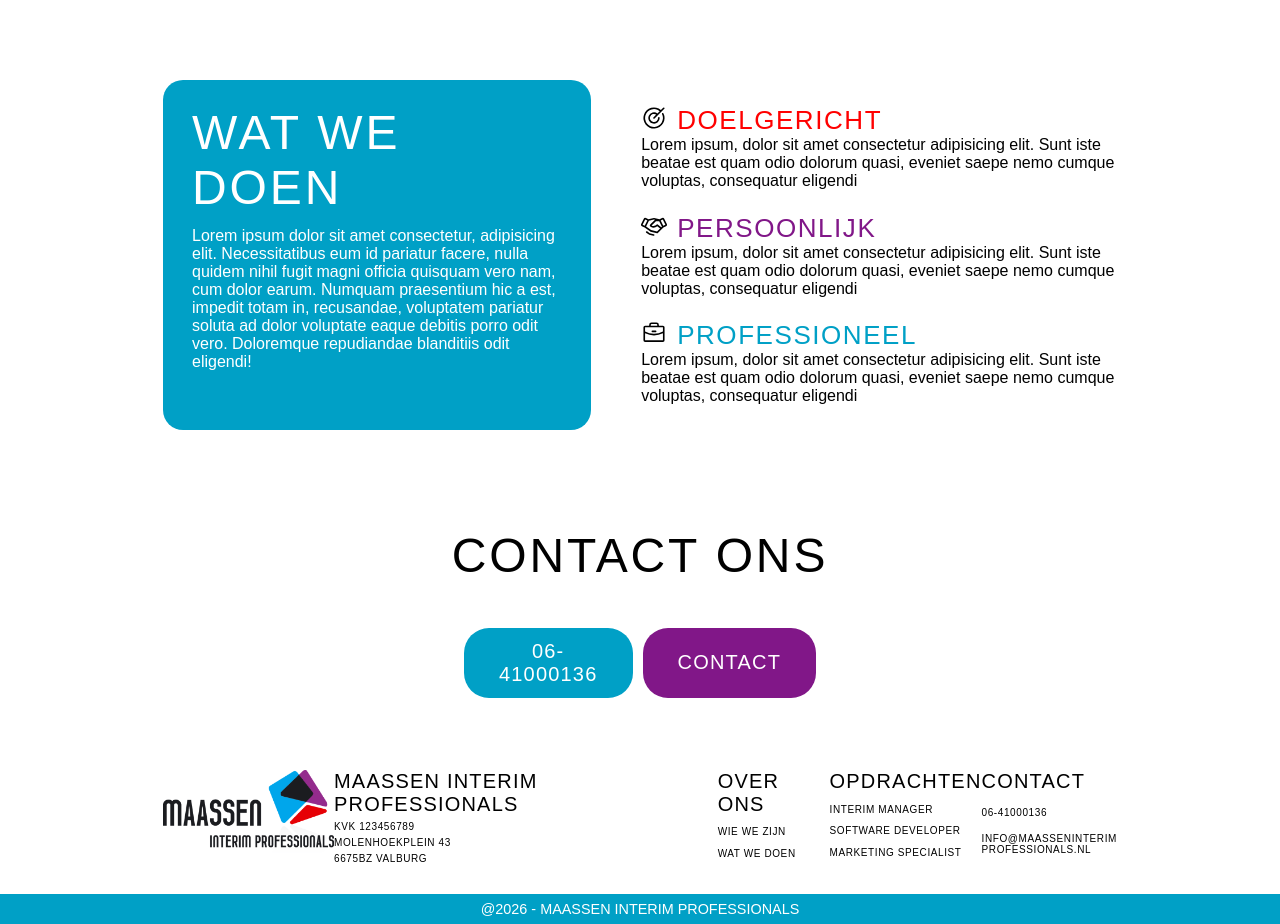
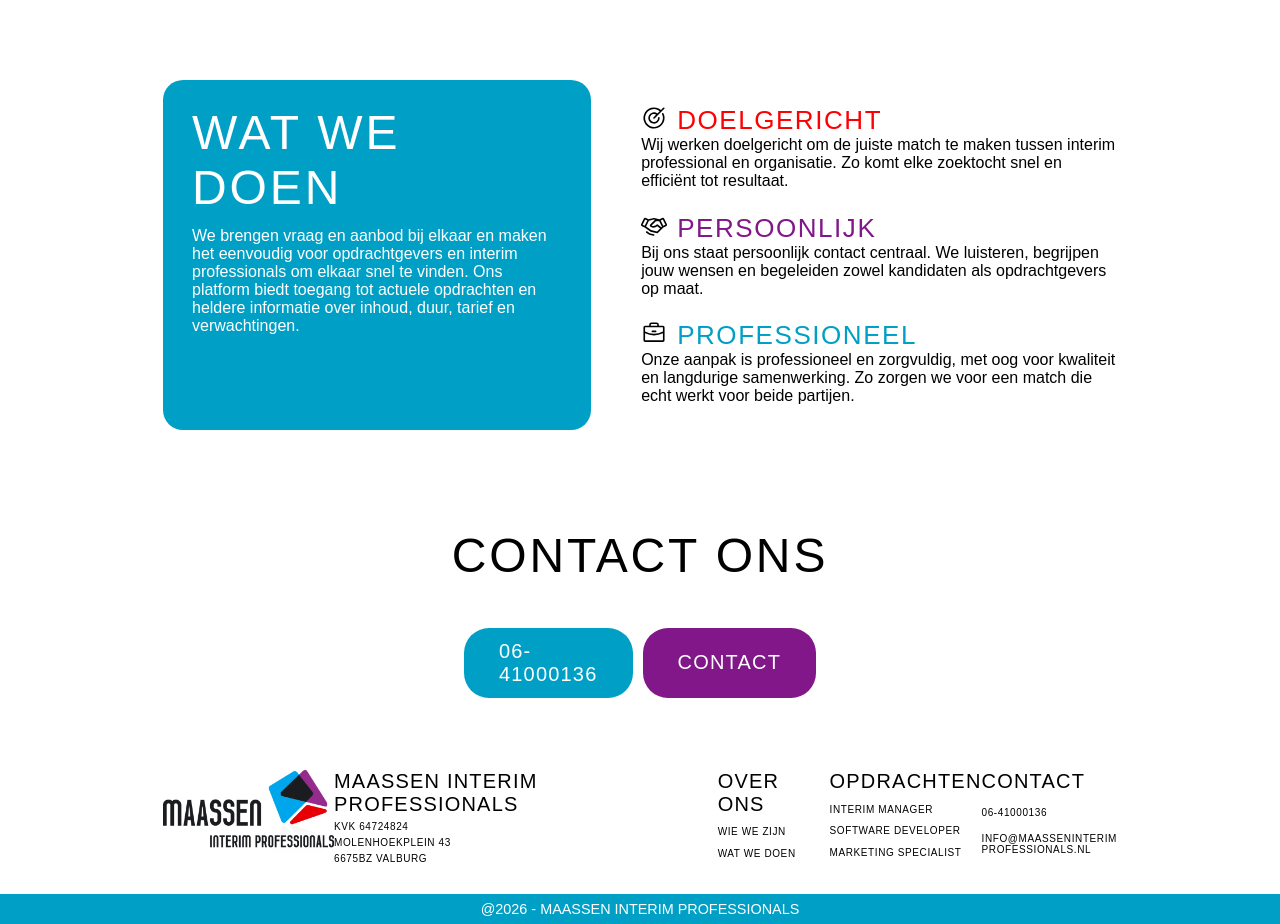
Before and after one commit to BoMaassen/fro-maassen-interim-professionals, a React (Vite) app: page /over-ons in a window 1280 px wide. Shown: the part 1020-1944 px from the top of the page. Built offline with nearby package versions, Linux system fonts and the light colour scheme.

Commit message:
work done at valburg

```diff
--- /dev/null
+++ b/src/components/contact/ContactSection.css
@@ -0,0 +1,17 @@
+/*-----CONTACT-SECTION-----*/
+.contact{
+    display: flex;
+    flex-direction: column;
+    align-items: center;
+    justify-content: space-around;
+    height: 215px;
+    margin: 50px 0;
+}
+
+.contact-buttons{
+    display: flex;
+    flex-direction: row;
+    justify-content: center;
+    width: 325px;
+    gap: 10px;
+}
--- /dev/null
+++ b/src/components/contact/ContactSection.jsx
@@ -0,0 +1,19 @@
+import './ContactSection.css'
+import Button from "../../components/button/Button";
+import Alink from "../../components/alink/Alink.JSX";
+import { useNavigate } from "react-router-dom";
+
+function ContactSection() {
+    const navigate = useNavigate();
+
+    return (
+        <section className="contact">
+            <h2>Contact ons</h2>
+            <div className="contact-buttons">
+                <Alink href="tel:0641000136" className="phone-number text-button blue equal alink" text="06-41000136" />
+                <Button className="contact-button text-button purple equal" type="button" onClick={() => navigate(`/contact`)} text="Contact" />
+            </div>
+        </section>
+    )
+}
+export default ContactSection;
--- a/src/components/footer/Footer.jsx
+++ b/src/components/footer/Footer.jsx
@@ -11,7 +11,7 @@
          <div>
           <h4><Link to="/">Maassen interim professionals</Link></h4>
           <ul>
-          <li>Kvk 123456789</li>
+          <li>Kvk 64724824</li>
           <li>Molenhoekplein 43</li>
           <li>6675BZ Valburg</li>
           </ul>
--- /dev/null
+++ b/src/pages/Error/Error.css
@@ -0,0 +1,13 @@
+.error-section{
+    margin: 50px 0;
+    display: flex;
+    flex-direction: column;
+    align-items: center;
+    gap: 10px;
+}
+
+.error-section div{
+    display: flex;
+    align-items: center;
+    gap: 10px;
+}
--- /dev/null
+++ b/src/pages/Error/Error.jsx
@@ -0,0 +1,19 @@
+import './Error.css'
+import Button from "../../components/button/Button";
+import { useNavigate } from "react-router-dom";
+
+function Error() {
+    const navigate = useNavigate();
+
+    return (<main>
+        <section className='error-section'>
+            <h2>De pagina die je zoekt bestaat niet</h2>
+            <div>
+                <h3>Keer terug naar de</h3>
+                <Button className="text-button purple" text="home pagina" type="button" onClick={() => navigate(`/`)} />
+            </div>
+        </section>
+    </main>
+    )
+}
+export default Error;
--- a/src/pages/about/About.jsx
+++ b/src/pages/about/About.jsx
@@ -1,40 +1,32 @@
 import './About.css'
 import logoMip from "../../assets/LOGO_MIP.png";
 import Usp from "../../components/ups/Usp";
-import { BriefcaseIcon, HandshakeIcon, TargetIcon} from "@phosphor-icons/react";
-import Button from "../../components/button/Button";
+import { BriefcaseIcon, HandshakeIcon, TargetIcon } from "@phosphor-icons/react";
+import ContactSection from '../../components/contact/ContactSection';
 
-function About(){
-    return( <main>
+function About() {
+    return (<main>
         <section className="about-us">
             <span>
-<img src={logoMip} alt="Logo Maassen interim professionals"/>
+                <img src={logoMip} alt="Logo Maassen interim professionals" />
             </span>
             <div className='about-text'>
                 <h2> Wie we zijn</h2>
-<p>Lorem ipsum dolor sit amet consectetur, adipisicing elit. Necessitatibus eum id pariatur facere, nulla quidem nihil fugit magni officia quisquam vero nam, cum dolor earum. Numquam praesentium hic a est, impedit totam in, recusandae, voluptatem pariatur soluta ad dolor voluptate eaque debitis porro odit vero. Doloremque repudiandae blanditiis odit eligendi!
-</p>
+                <p>Wij zijn een platform dat interim professionals en opdrachtgevers met elkaar verbindt. Wij geloven dat interim professionals een cruciale rol spelen bij verandering, continuïteit en verbetering binnen organisaties.</p>
             </div>
         </section>
         <section className="about-work">
             <div className='about-work-text'>
                 <h2> Wat we doen</h2>
-<p>Lorem ipsum dolor sit amet consectetur, adipisicing elit. Necessitatibus eum id pariatur facere, nulla quidem nihil fugit magni officia quisquam vero nam, cum dolor earum. Numquam praesentium hic a est, impedit totam in, recusandae, voluptatem pariatur soluta ad dolor voluptate eaque debitis porro odit vero. Doloremque repudiandae blanditiis odit eligendi!
+                <p>We brengen vraag en aanbod bij elkaar en maken het eenvoudig voor opdrachtgevers en interim professionals om elkaar snel te vinden. Ons platform biedt toegang tot actuele opdrachten en heldere informatie over inhoud, duur, tarief en verwachtingen.
                 </p>
             </div>
             <div className="about-usps">
-                <Usp icon={<TargetIcon size={26} />} title="Doelgericht" text="Lorem ipsum, dolor sit amet consectetur adipisicing elit. Sunt iste beatae est quam odio dolorum quasi, eveniet saepe nemo cumque voluptas, consequatur eligendi" classname="usp usp1" />
-                <Usp icon={<HandshakeIcon size={26} />} title="Persoonlijk" text="Lorem ipsum, dolor sit amet consectetur adipisicing elit. Sunt iste beatae est quam odio dolorum quasi, eveniet saepe nemo cumque voluptas, consequatur eligendi" classname="usp usp2" />
-                <Usp icon={<BriefcaseIcon size={26} />} title="Professioneel" text="Lorem ipsum, dolor sit amet consectetur adipisicing elit. Sunt iste beatae est quam odio dolorum quasi, eveniet saepe nemo cumque voluptas, consequatur eligendi" classname="usp usp3" />
-            </div>
+                <Usp icon={<TargetIcon size={26} />} title="Doelgericht" text="Wij werken doelgericht om de juiste match te maken tussen interim professional en organisatie. Zo komt elke zoektocht snel en efficiënt tot resultaat." classname="usp usp1" />
+                <Usp icon={<HandshakeIcon size={26} />} title="Persoonlijk" text="Bij ons staat persoonlijk contact centraal. We luisteren, begrijpen jouw wensen en begeleiden zowel kandidaten als opdrachtgevers op maat." classname="usp usp2" />
+                <Usp icon={<BriefcaseIcon size={26} />} title="Professioneel" text="Onze aanpak is professioneel en zorgvuldig, met oog voor kwaliteit en langdurige samenwerking. Zo zorgen we voor een match die echt werkt voor beide partijen." classname="usp usp3" /> </div>
         </section>
-<section className="contact">
-            <h2>Contact ons</h2>
-            <div className="contact-buttons">
-                <Button className="phone-number text-button blue equal" text="06-41000136"></Button>
-                <Button className="contact-button text-button purple equal" text="Contact"></Button>
-            </div>
-        </section>
+        <ContactSection/>
     </main>
     )
 }
--- a/src/pages/contact/Contact.jsx
+++ b/src/pages/contact/Contact.jsx
@@ -1,9 +1,10 @@
 import './Contact.css'
 import { PhoneIcon, EnvelopeIcon } from "@phosphor-icons/react";
-import fotoFrank from "../../assets/Frank.jpeg";
+import fotoFrank from "../../assets/frank-maassen.PNG";
 import { useForm } from 'react-hook-form';
 import { useRef } from 'react';
 import Formulier from '../../components/form/Formulier';
+import ContactSection from '../../components/contact/ContactSection';
 
 
 function Contact() {
--- a/src/pages/home/Home.css
+++ b/src/pages/home/Home.css
@@ -35,21 +35,3 @@
     height: 600px;
     margin: 50px 0;
 }
-
-/*-----CONTACT-SECTION-----*/
-.contact{
-    display: flex;
-    flex-direction: column;
-    align-items: center;
-    justify-content: space-around;
-    height: 215px;
-    margin: 50px 0;
-}
-
-.contact-buttons{
-    display: flex;
-    flex-direction: row;
-    justify-content: center;
-    width: 325px;
-    gap: 10px;
-}
--- a/src/pages/home/home.jsx
+++ b/src/pages/home/home.jsx
@@ -4,8 +4,8 @@
 import Button from "../../components/button/Button";
 import Assignment from "../../components/assignment/Assignment";
 import assingments from "../../../src/assignments.json"
-import Alink from "../../components/alink/Alink.JSX";
-import {useNavigate } from "react-router-dom";
+import ContactSection from '../../components/contact/ContactSection';
+import { useNavigate } from "react-router-dom";
 
 function Home() {
     const navigate = useNavigate();
@@ -13,13 +13,13 @@
     return (<main>
         <section className="introduction">
             <div className="intro-tekst">
-                <h2>Intro tekst</h2>
-                <p>Lorem ipsum dolor sit amet consectetur adipisicing elit. Laborum tempora quibusdam laudantium! Possimus suscipit, rerum autem deserunt facere eum nobis ab ducimus ullam exercitationem vero, veritatis atque eius cumque doloribus delectus iste! Cum tenetur culpa, esse quia quibusdam dicta corrupti exercitationem eveniet et a aperiam labore hic quisquam ducimus nihil necessitatibus distinctio sint illum in aliquid! Atque est id, sed eligendi fugiat deleniti omnis enim doloribus velit, voluptate vero consectetur quas tempore incidunt laborum repellat alias eaque culpa labore quod. Odio maiores nihil recusandae possimus repudiandae blanditiis </p>
+                <h2>Opdrachten die <br/>bij jou passen</h2>
+                <p>Voor starters, ervaren professionals en interimmanagers bieden wij uitdagende opdrachten binnen de overheid en publieke sector. Zowel in loondienst als op zzp-basis. Ontdek nieuwe mogelijkheden en bekijk direct de actuele opdrachten.</p>
             </div>
             <div className="usps">
-                <Usp icon={<TargetIcon size={26} />} title="Doelgericht" text="Lorem ipsum, dolor sit amet consectetur adipisicing elit. Sunt iste beatae est quam odio dolorum quasi, eveniet saepe nemo cumque voluptas, consequatur eligendi" classname="usp usp1" />
-                <Usp icon={<HandshakeIcon size={26} />} title="Persoonlijk" text="Lorem ipsum, dolor sit amet consectetur adipisicing elit. Sunt iste beatae est quam odio dolorum quasi, eveniet saepe nemo cumque voluptas, consequatur eligendi" classname="usp usp2" />
-                <Usp icon={<BriefcaseIcon size={26} />} title="Professioneel" text="Lorem ipsum, dolor sit amet consectetur adipisicing elit. Sunt iste beatae est quam odio dolorum quasi, eveniet saepe nemo cumque voluptas, consequatur eligendi" classname="usp usp3" />
+                <Usp icon={<TargetIcon size={26} />} title="Doelgericht" text="Wij werken doelgericht om de juiste match te maken tussen interim professional en organisatie. Zo komt elke zoektocht snel en efficiënt tot resultaat." classname="usp usp1" />
+                <Usp icon={<HandshakeIcon size={26} />} title="Persoonlijk" text="Bij ons staat persoonlijk contact centraal. We luisteren, begrijpen jouw wensen en begeleiden zowel kandidaten als opdrachtgevers op maat." classname="usp usp2" />
+                <Usp icon={<BriefcaseIcon size={26} />} title="Professioneel" text="Onze aanpak is professioneel en zorgvuldig, met oog voor kwaliteit en langdurige samenwerking. Zo zorgen we voor een match die echt werkt voor beide partijen." classname="usp usp3" />
             </div>
         </section>
         <section className="assignments">
@@ -43,13 +43,7 @@
             </div>
             <Button className="text-button purple" text="Bekijk alle opdrachen" type="button" onClick={() => navigate(`/opdrachten`)} />
         </section>
-        <section className="contact">
-            <h2>Contact ons</h2>
-            <div className="contact-buttons">
-                <Alink href="tel:0641000136" className="phone-number text-button blue equal alink" text="06-41000136"/>
-                <Button className="contact-button text-button purple equal" type="button" onClick={() => navigate(`/contact`)} text="Contact"/>
-            </div>
-        </section>
+        <ContactSection/>
     </main>
     )
 }
```
Also changed, not shown: src/App.jsx (+16 -7 lines), src/pages/vacancy/Vacancy.jsx (+14 -11 lines), src/assets/LOGO-MAASSEN-FC.svg (added), src/assets/frank-maassen.PNG (added). Lines whose indentation alone changed are shown as unchanged.
